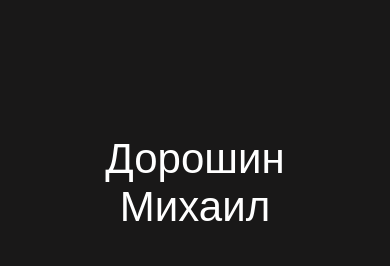
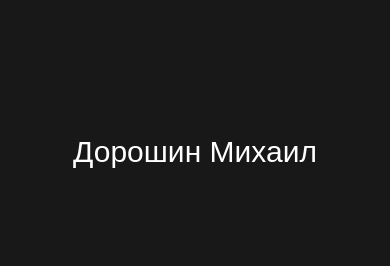
Before and after one commit to Daggerz23/doroshinms, a website built with Vite: page index.html in a window 390 px wide. Shown: the part 6120-6386 px from the top of the page. Built offline with nearby package versions, Linux system fonts and the light colour scheme; grey boxes are pictures that could not be loaded; a web font is replaced by a local one.

Commit message:
Update style.css

```diff
--- a/style.css
+++ b/style.css
@@ -204,7 +204,7 @@ hr {
   gap: 100px;
 }
 
-.aboutright h2 {
+.aboutright > h2 {
   color: #ffffff;
   font-size: 42px;
   font-family: 'Arial',Arial,sans-serif;
@@ -388,6 +388,7 @@ footer > a {
   .aboutright > h2 {
     text-align: center;
     margin: 0;
+    font-size: 30px;
   }
   .aboutblock {
     flex-direction: column;
```
